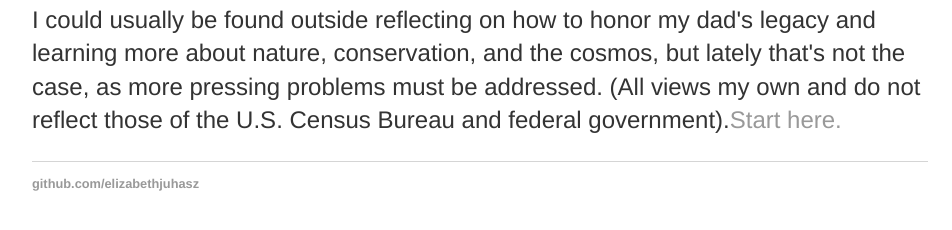
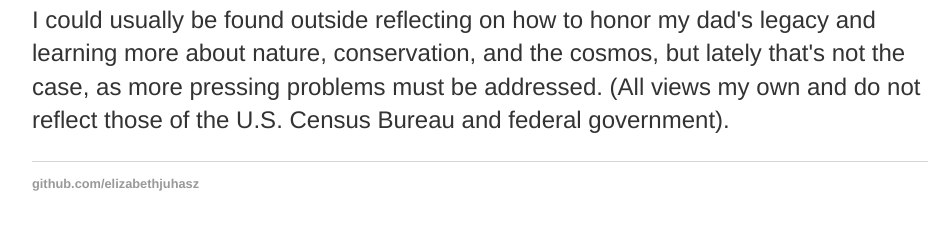
Before and after one commit to elizabethjuhasz/elizabethjuhasz.github.io, a Jekyll site: the page built from index.html, in a window 1280 px wide. Shown: the part 360-590 px from the top of the page, without its empty margins (160-1112 px from the left). Built offline with Jekyll 4.4.1, drawn with Linux system fonts in a browser that asks for light colours; Markdown is read by kramdown in place of the engine named in the settings.

Commit message:
index.html

```diff
--- a/index.html
+++ b/index.html
@@ -6,5 +6,5 @@ title: Elizabeth
 		<div class="blurb">
 			<h1>Welcome</h1>
 			<p><h5>"Genuine politics--politics worthy of the name, and the only politics I am willing to devote myself to--is simply a matter of serving those around us: serving the community and serving those who will come after us." Havel,  Václav. 1993. <i>Summer Meditations.</i></h5></p>
-			<p>Hi. I'm Elizabeth Juhász. I am a proud civil servant. <p> I could usually be found outside reflecting on how to honor my dad's legacy and learning more about nature, conservation, and the cosmos, but lately that's not the case, as more pressing problems must be addressed.  (All views my own and do not reflect those of the U.S. Census Bureau and federal government).<a href="/constitution">Start here.</a></p>
+			<p>Hi. I'm Elizabeth Juhász. I am a proud civil servant. <p> I could usually be found outside reflecting on how to honor my dad's legacy and learning more about nature, conservation, and the cosmos, but lately that's not the case, as more pressing problems must be addressed.  (All views my own and do not reflect those of the U.S. Census Bureau and federal government).
 		</div>
```
